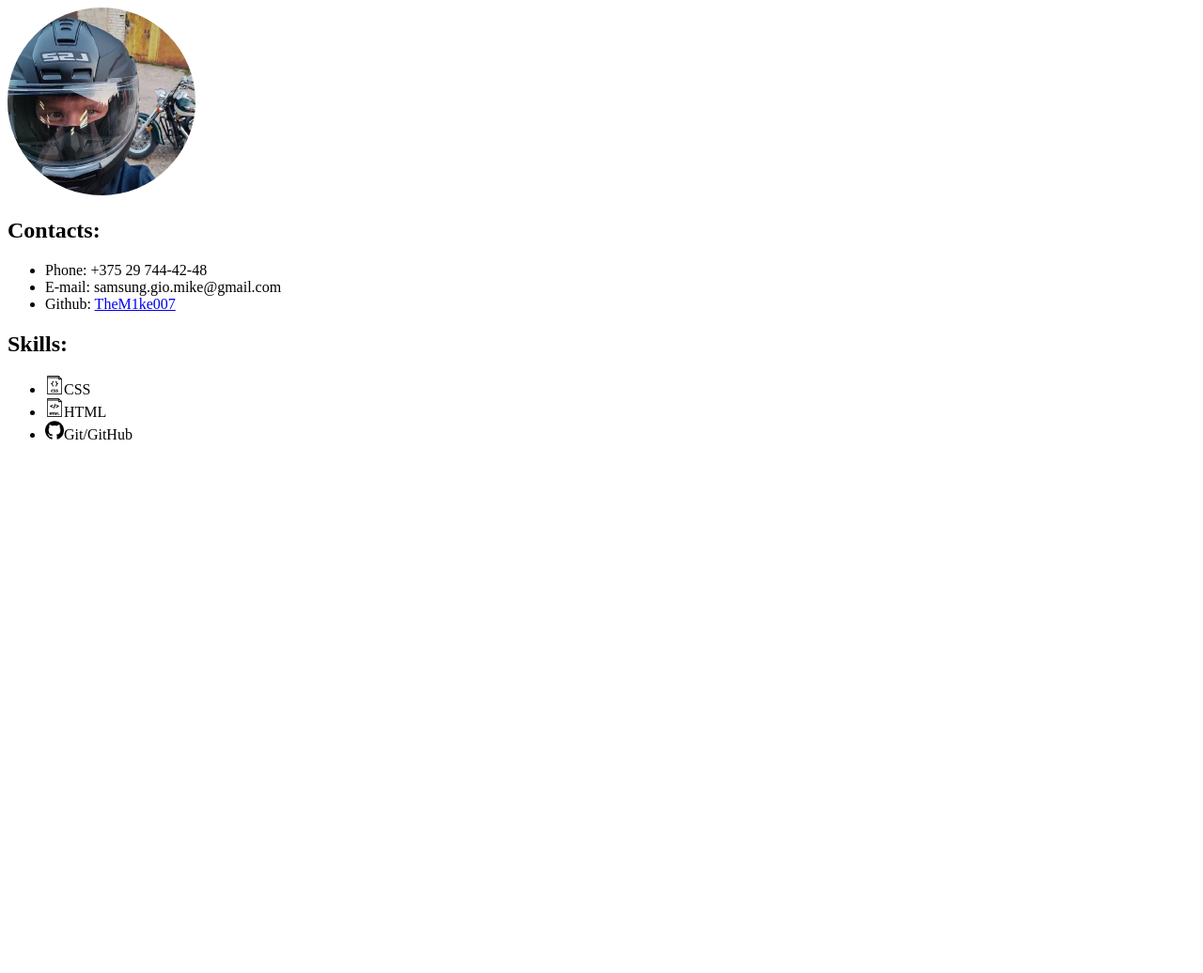
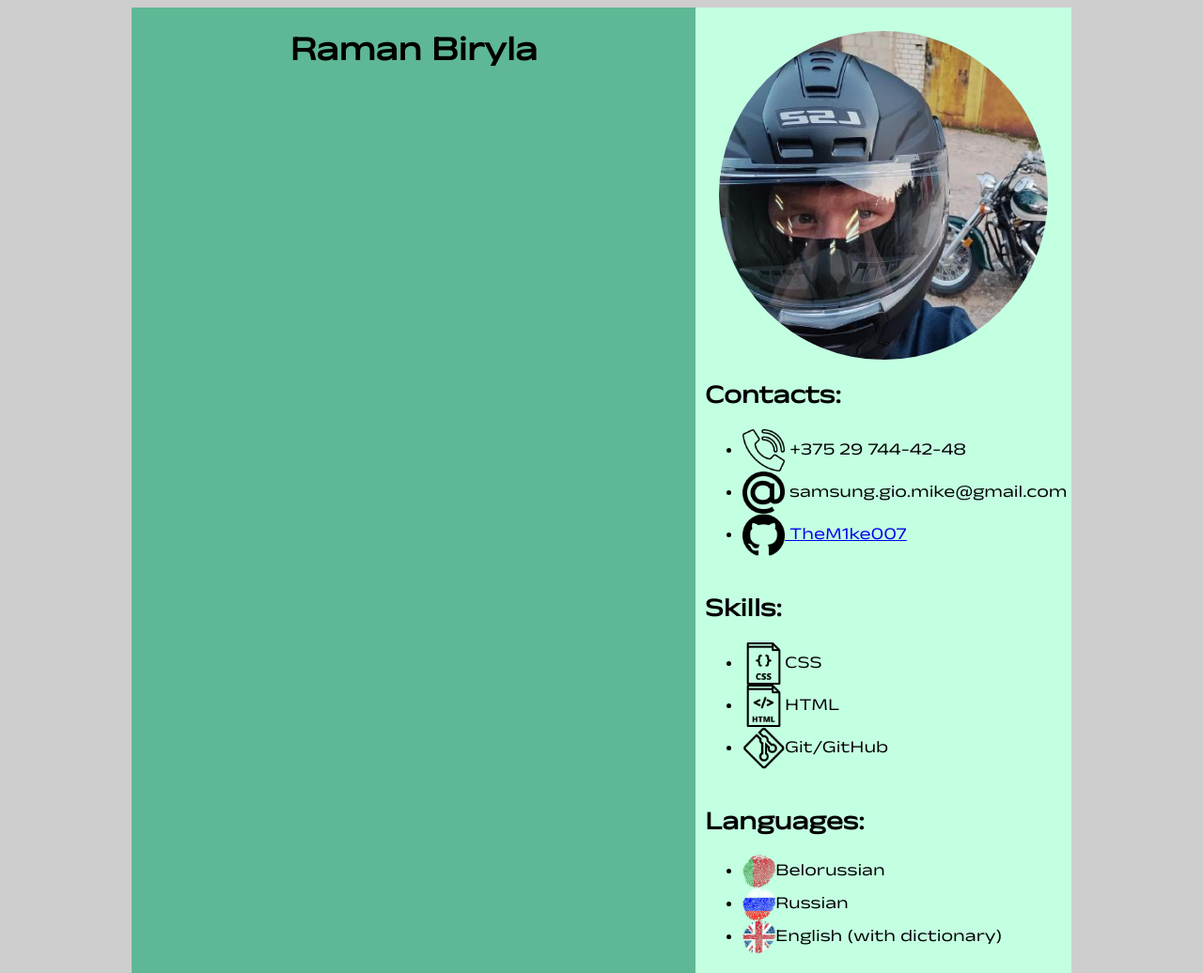
Before and after one commit to TheM1ke007/rsschool-cv, a plain HTML site: page index.html in a window 1280 px wide. Shown: the top 1036 px of the page at 94% size. Before the commit the page ends 800 px from the top, so only its background shows below. Drawn offline with Linux system fonts and the light colour scheme.

Commit message:
feat: add languages

```diff
--- a/index.html
+++ b/index.html
@@ -7,15 +7,27 @@
     <link rel="icon" href="assets/css/favicon.ico">
 </head>
 <body>
+    <main>
+        <header>
+          <div class="name">
+            <h1 align="center"> Raman Biryla</h1>
+         </div>
+        </header>
+      </main>
   <aside>
-        <img class="photo" src="assets/myphoto.jpg" alt="My profile photo" width="200" height="200">
+        <img class="photo" src="assets/myphoto.jpg" alt="My profile photo">
       <div class="contacts">
           <h2>Contacts:</h2>
           <ul class="contacts-list">
-              <li>Phone: +375 29 744-42-48</li>
-              <li>E-mail: samsung.gio.mike@gmail.com</li>
-              <li>
-                  Github: <a href="https://github.com/TheM1ke007">TheM1ke007</a>
+              <li class="contacts-list">
+                <img class="icon" src="assets/ico/phone.ico" alt="phone icon" />  +375 29 744-42-48
+            </li>
+
+            <li class="contacts-list">
+                <img class="icon" src="assets/ico/mail.ico" alt="mail icon" />  samsung.gio.mike@gmail.com
+            </li>
+            <li class="contacts-list">
+                <img class="icon" src="assets/ico/github.ico" alt="github icon" /><a href="https://github.com/TheM1ke007">  TheM1ke007</a>
               </li>
           </ul>
       </div>
@@ -29,11 +41,24 @@
                 <img class="icon" src="assets/ico/html.ico" alt="html icon" />HTML
             </li>
             <li class="skills-list">
-                <img class="icon" src="assets/ico/git.ico" alt="git icon" />Git/GitHub
+                <img class="icon" src="assets/ico/git_icon.ico" alt="git icon" />Git/GitHub
             </li>
         </ul>
       </div>
+      <div class="Languages-main">
+        <h2>Languages:</h2>
+        <ul class="languages">
+           <li class="languages-list">
+             <img class="icon2" src="assets/ico/blr.ico" alt="blr icon" />Belorussian
+           </li>
+           <li class="languages-list">
+              <img class="icon2" src="assets/ico/rus.ico" alt="rus icon" />Russian
+          </li>
+          <li class="languages-list">
+              <img class="icon2" src="assets/ico/eng.ico" alt="eng icon" />English (with dictionary)
+          </li>
+      </ul>
+    </div>
   </aside>
-
 </body>
 </html>
--- a/style.css
+++ b/style.css
@@ -1,11 +1,61 @@
 @font-face {
-    font-family: KdamThmorPro-Regular;
-    src: url(assets/fonts/KdamThmorPro-Regular.ttf);
+    font-family: KdamThmorPro;
+    src: url(assets/fonts/font1.ttf);
+}
+body {
+    display: flex;
+    flex-direction: row;
+    justify-content: center;
+    align-content: flex-start;
+    background-color: rgb(206, 206, 206);
+    font-family: 'KdamThmorPro';
 }
 .icon {
-    width: 20px;
-    height: 20px;
+    width: 45px;
+    height: 45px;
+    vertical-align: middle
+        }
+.icon2 {
+     width: 35px;
+     height: 35px;
+     vertical-align: middle
+        }
+
+body {
+font-size: 18px;
+     }
+ main {
+    display: flex;
+    flex-direction: column;
+    background-color: rgb(94, 184, 149);
+    color: rgb(0, 0, 0);
+    width: 600px;
+    height: 1100px;
     }
-.photo{
-    border-radius: 100px;
+aside {
+    display: flex;
+    flex-direction: column;
+    background-color: rgb(195, 255, 225);
+    color: rgb(0, 0, 0);
+    width: 400px;
+    height: 1100px;
 }
+.photo {
+    width: 350px;
+    height: 350px;
+    margin-top: 25px;
+    margin-left: 25px;
+    border-radius: 175px;
+}
+.contacts {
+    margin-left: 10px;
+    margin-right: 0px;
+}
+.skills-main {
+    margin-left: 10px;
+    margin-right: 0px;
+}
+.Languages-main {
+    margin-left: 10px;
+    margin-right: 0px;
+}
```
Also changed, not shown: assets/fonts/font1.ttf (renamed from assets/fonts/AnekLatin_Expanded-Regular.ttf), assets/fonts/font2.ttf (renamed from assets/fonts/KdamThmorPro-Regular.ttf), assets/ico/blr.ico (added), assets/ico/eng.ico (added), assets/ico/git_icon.ico (added), assets/ico/github.ico (renamed from assets/ico/git.ico), assets/ico/mail.ico (added), assets/ico/phone.ico (added), assets/ico/rus.ico (added).
